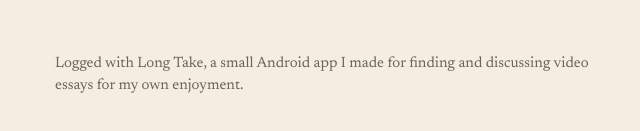
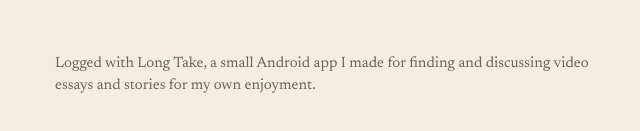
Before and after one commit to bling05/long-take, a plain HTML site: page site/index.html in a window 1280 px wide. Shown: the part 265-396 px from the top of the page, 249-889 px from the left. Drawn offline with Linux system fonts and the light colour scheme; no server answers.

Commit message:
site note update

```diff
--- a/site/index.html
+++ b/site/index.html
@@ -91,7 +91,7 @@
   <div id="list"><p class="empty">Loading…</p></div>
   <button type="button" id="more" class="more" hidden>more →</button>
   <footer>
-    <p>Logged with Long Take, a small Android app I made for finding and discussing video essays for my own enjoyment.</p>
+    <p>Logged with Long Take, a small Android app I made for finding and discussing video essays and stories for my own enjoyment.</p>
   </footer>
 </main>
 
```
